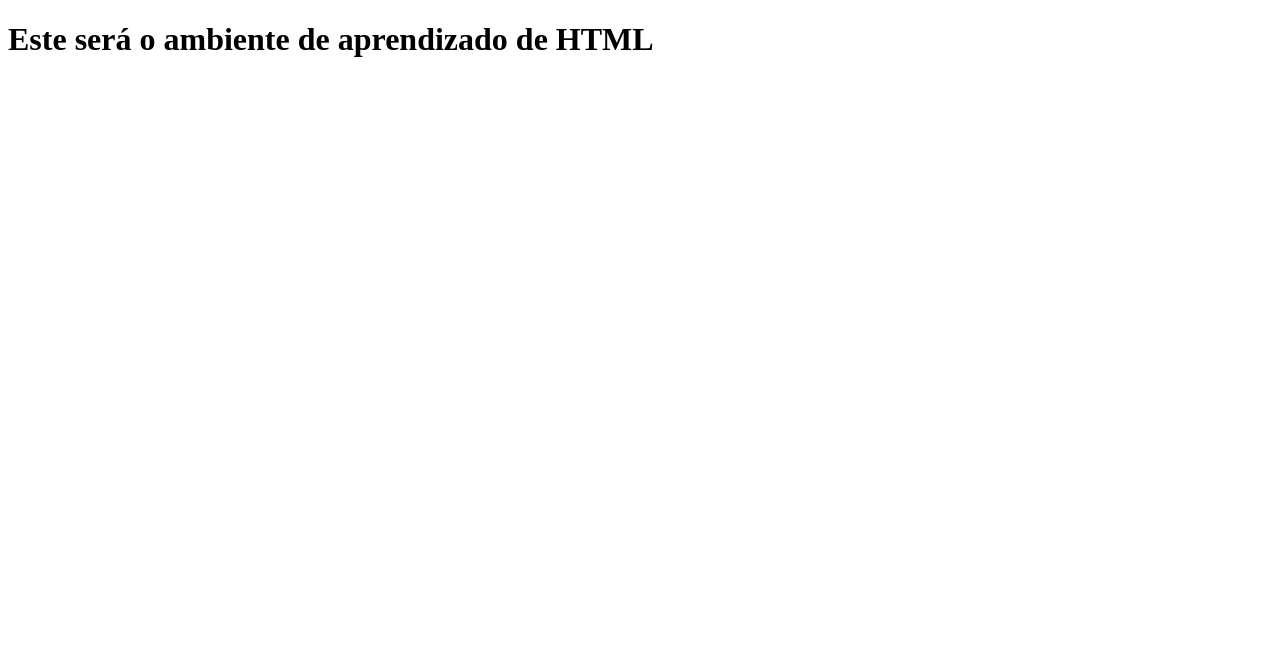
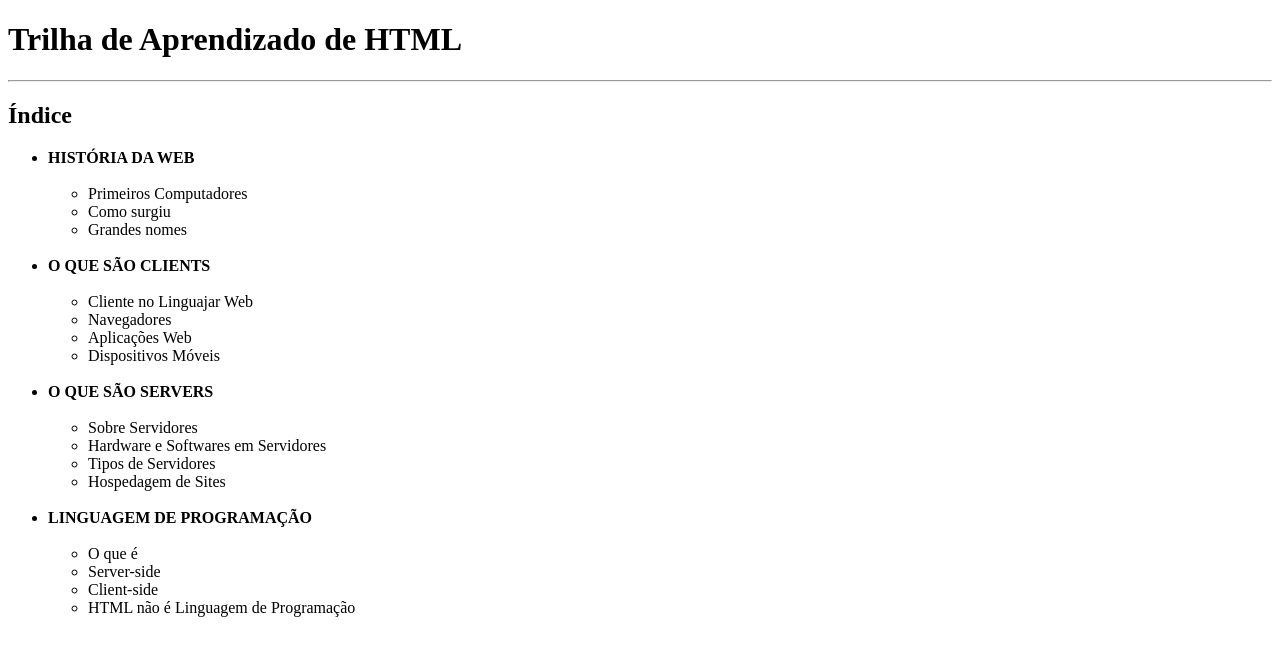
Before and after one commit to marcosgabriel318/trilha-aprendizado-html, a plain HTML site: page index.html in a window 1280 px wide. Drawn offline with Linux system fonts and the light colour scheme.

Commit message:
Add esqueleto do HTML

```diff
--- a/index.html
+++ b/index.html
@@ -5,6 +5,45 @@
         <title>Aprendizado de HTML</title>
     </head>
     <body>
-        <h1>Este será o ambiente de aprendizado de HTML</h1>
+        <h1>Trilha de Aprendizado de HTML</h1>
+        <hr>
+        <h2>Índice</h2>
+        <ul>
+            <li><strong>HISTÓRIA DA WEB</strong></li>
+                <br>
+                <ul>
+                    <li>Primeiros Computadores</li>
+                    <li>Como surgiu</li>
+                    <li>Grandes nomes</li>
+                </ul>
+                <br> <!-- Este é uma tag de quebra de linha(carriage-return)-->
+            <li><strong>O QUE SÃO CLIENTS</strong></li>
+                <br>
+                <ul>
+                    <li>Cliente no Linguajar Web</li>
+                    <li>Navegadores</li>
+                    <li>Aplicações Web</li>
+                    <li>Dispositivos Móveis</li>
+                </ul>
+                <br>
+            <li><strong>O QUE SÃO SERVERS</strong></li>
+                <br>
+                <ul>
+                    <li>Sobre Servidores</li>
+                    <li>Hardware e Softwares em Servidores</li>
+                    <li>Tipos de Servidores</li>
+                    <li>Hospedagem de Sites</li>
+                </ul>
+                <br>
+            <li><strong>LINGUAGEM DE PROGRAMAÇÃO</strong></li>
+                <br>
+                <ul>
+                    <li>O que é</li>
+                    <li>Server-side</li>
+                    <li>Client-side</li>
+                    <li>HTML não é Linguagem de Programação</li>
+                </ul>
+
+        </ul>
     </body>
 </html>
```
Also changed, not shown: 1 other file.
